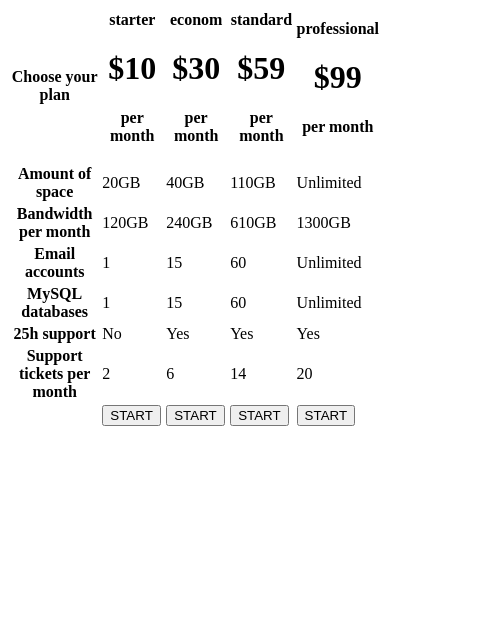
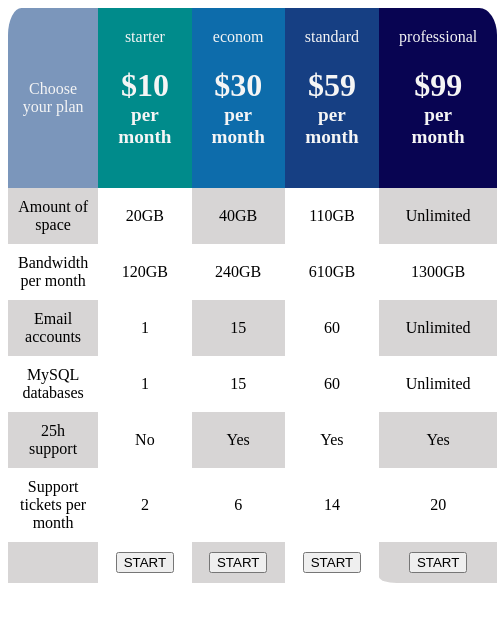
Before and after one commit to Ph4nt0m32/Ph4nt0m32-2023-1-git, a plain HTML site: page pages/third-page.html in a window 390 px wide. Shown: the whole page, 497 px wide, since content can reach past the window. Drawn offline with Linux system fonts and the light colour scheme.

Commit message:
Add styles for tablet

```diff
--- a/css/third-page.css
+++ b/css/third-page.css
@@ -1,20 +1,59 @@
-.whitediv {
-  display: inline-block;
-  padding: 30px;
-  color: white;
-  font-size: 40px;
-  background-color: white;
-  padding-top:none;
+table{
+  border-collapse: collapse;
+
 }
-.blackdiv{
-  display: inline-block;
-  padding:30px;
-  color: white;
-  font-size: 40px;
-  background-color: black;
+th{
+text-align:center;
+font-weight: normal;
+padding:10px;
 }
-.article{
-  width: 188px;
-  height:188px;
-  border: 5px solid black;
+td{
+  text-align:center;
+    font-weight: normal;
+  padding:10px;
 }
+.th1{
+  text-align: center;
+  padding: 20px;
+  text-align:center;
+  width: 130px;
+}
+.choose-plan{
+  background-color: rgb(123, 150, 187); color:whitesmoke
+}
+.starter{
+  background-color: darkcyan; color:whitesmoke
+}
+.econom{
+  background-color: rgb(13, 108, 171); color:whitesmoke
+}
+.standard{
+  background-color: rgb(22, 63, 131); color:whitesmoke
+}
+.professional{
+  background-color: rgb(8, 4, 82); color:whitesmoke
+}
+.h1-margin{
+  margin-bottom:0px;
+  font-weight:bold;
+}
+.p-margin{
+  margin-top:0px;
+  font-weight:bold;
+  font-size:larger;
+}
+.corners{
+  border-top-right-radius:15%;
+}
+.corners-1{
+  border-top-left-radius:15%;
+}
+.greycol{
+  background-color: rgba(156, 150, 150,0.4)
+}
+.corner-1-1{
+  border-bottom-right-radius:15%;
+}
+.corners-1-1-1{
+  border-bottom-left-radius:15%;
+}
```
